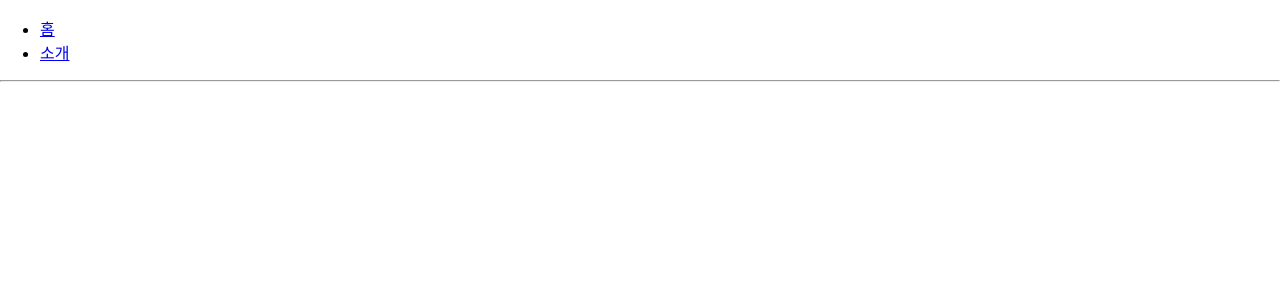
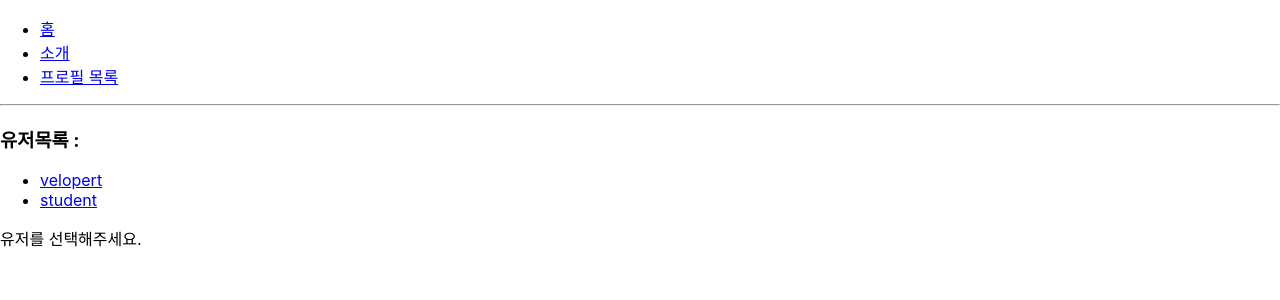
Before and after one commit to hyunjong-96/React_router-redux, a React (Create React App) app: page /profiles in a window 1280 px wide. Shown: the top 300 px of the page. Built offline with nearby package versions, Linux system fonts and the light colour scheme.

Commit message:
#5 subRoute

```diff
--- a/src/App.js
+++ b/src/App.js
@@ -3,6 +3,7 @@ import {Route, Link} from 'react-router-dom'
 import About from './About'
 import Home from './Home'
 import Profile from './Profile'
+import Profiles from './Profiles'
 
 function App() {
   return (
@@ -14,11 +15,14 @@ function App() {
         <li>
           <Link to="/about">소개</Link>
         </li>
+        <li>
+          <Link to="/profiles">프로필 목록</Link>
+        </li>
       </ul>
       <hr/>
     <Route path="/" exact={true} component={Home}/>
-    <Route path="/about" component={About}/>
-    <Route path="/profiles/:username" component={Profile}/>
+    <Route path="/about" exact={true} component={About}/>
+    <Route path="/profiles" component={Profiles}/>
     </div>
   );
 }
--- /dev/null
+++ b/src/Profiles.js
@@ -0,0 +1,24 @@
+import React from 'react'
+import {Link,Route} from 'react-router-dom'
+import Profile from './Profile'
+
+const Profiles=()=>{
+    return(
+        <div>
+            <h3>유저목록 : </h3>
+            <ul>
+                <li>
+                    <Link to='/profiles/velopert'>velopert</Link>
+                </li>
+                <li>
+                    <Link to='/profiles/student'>student</Link>
+                </li>
+            </ul>
+
+            <Route path='/profiles' exact render={()=><div>유저를 선택해주세요.</div>}/>
+            <Route path='/profiles/:username' component={Profile}/>
+        </div>
+    )
+}
+
+export default Profiles
```
Also changed, not shown: 1 other file (tests, documents, lock files or other folders).
